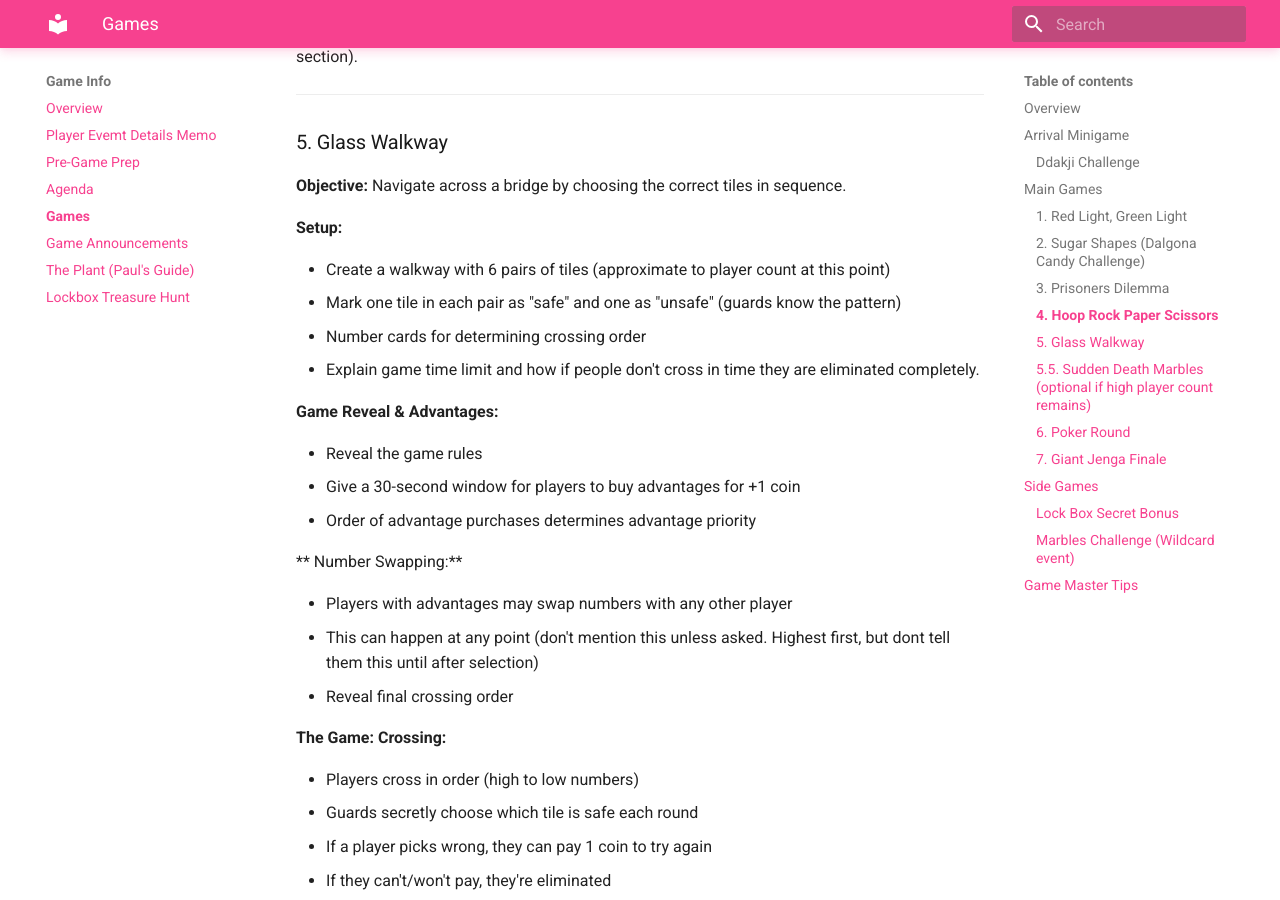
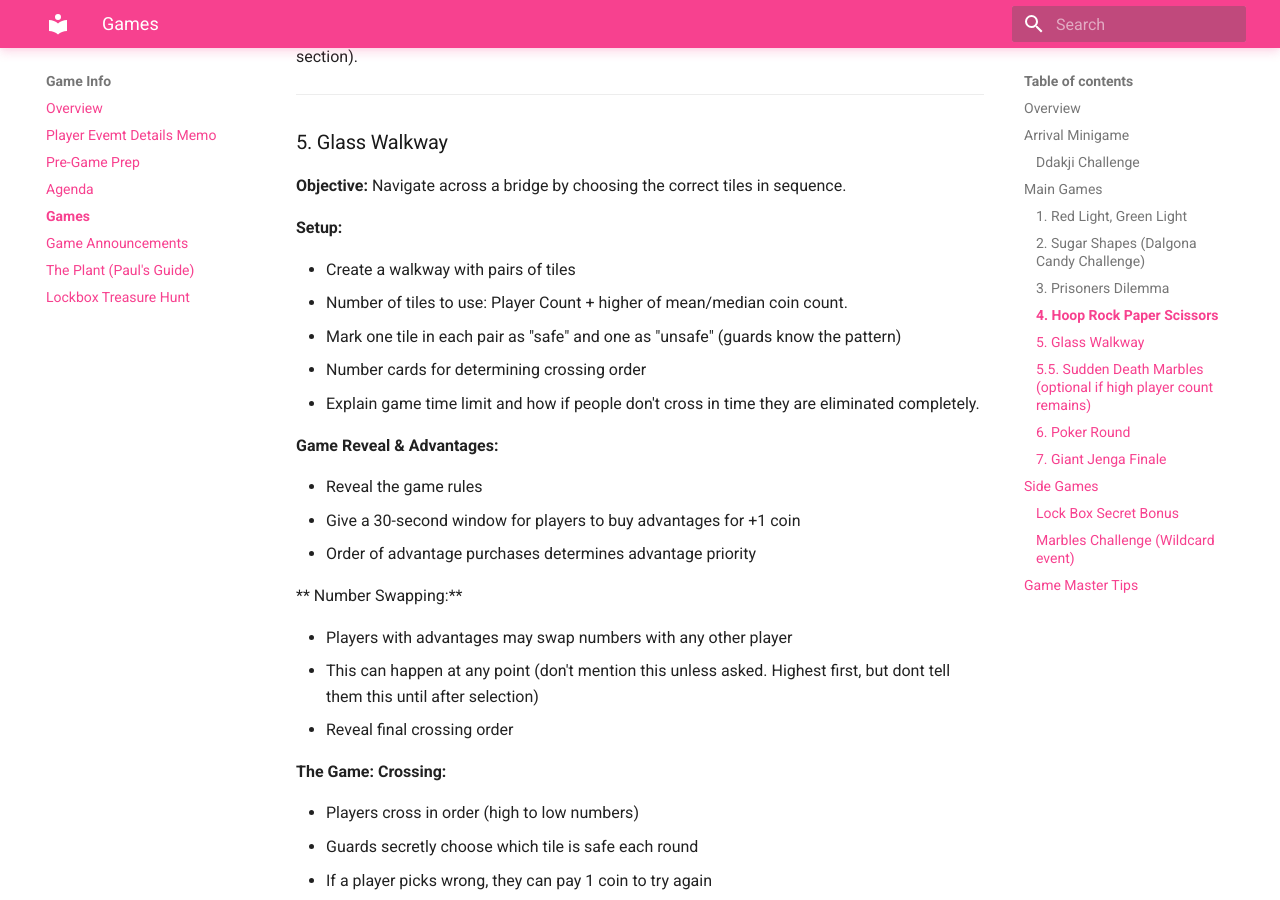
Before and after one commit to andrew-scorchsoft/squid-game, an MkDocs documentation site: the page built from docs/games.md, in a window 1280 px wide and 900 px high, scrolled down 4389 px. Built offline with MkDocs 1.6.1 and Material for MkDocs 9.7.7, drawn with Linux system fonts in a browser that asks for light colours.

Commit message:
Update games.md

```diff
--- a/docs/games.md
+++ b/docs/games.md
@@ -172,10 +172,12 @@ Welcome to the Squid Game Garden Party! Players will compete through a series of
 
 **Setup:**
 
-- Create a walkway with 6 pairs of tiles (approximate to player count at this point)
+- Create a walkway with pairs of tiles
+- Number of tiles to use: Player Count + higher of mean/median coin count.
 - Mark one tile in each pair as "safe" and one as "unsafe" (guards know the pattern)
 - Number cards for determining crossing order
 - Explain game time limit and how if people don't cross in time they are eliminated completely.
+
 
 **Game Reveal & Advantages:**
 
```
